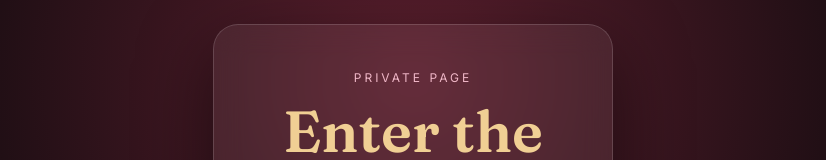
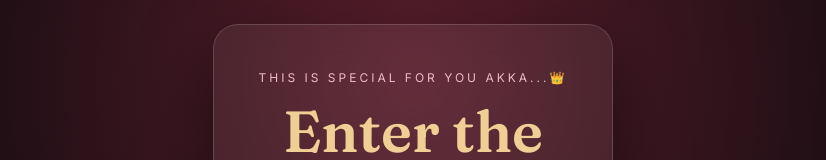
Before and after one commit to manishankar04062006/gayathriakka_birthday, a plain HTML site: page index.html in a window 1280 px wide. Shown: the part 161-321 px from the top of the page, without its empty margins (227-1053 px from the left). Drawn offline with Linux system fonts and the light colour scheme.

Commit message:
Update kicker text on lock screen

```diff
--- a/index.html
+++ b/index.html
@@ -192,7 +192,7 @@ body.locked{overflow:hidden}
 <body class="locked">
 <div id="lockScreen">
   <div class="lockCard">
-    <div class="kicker">Private page</div>
+    <div class="kicker">this is special for you akka...👑 </div>
     <h2>Enter the password</h2>
     <input type="password" id="lockInput" placeholder="password" onkeypress="if(event.key==='Enter')checkPassword()">
     <button onclick="checkPassword()">Unlock</button>
```
